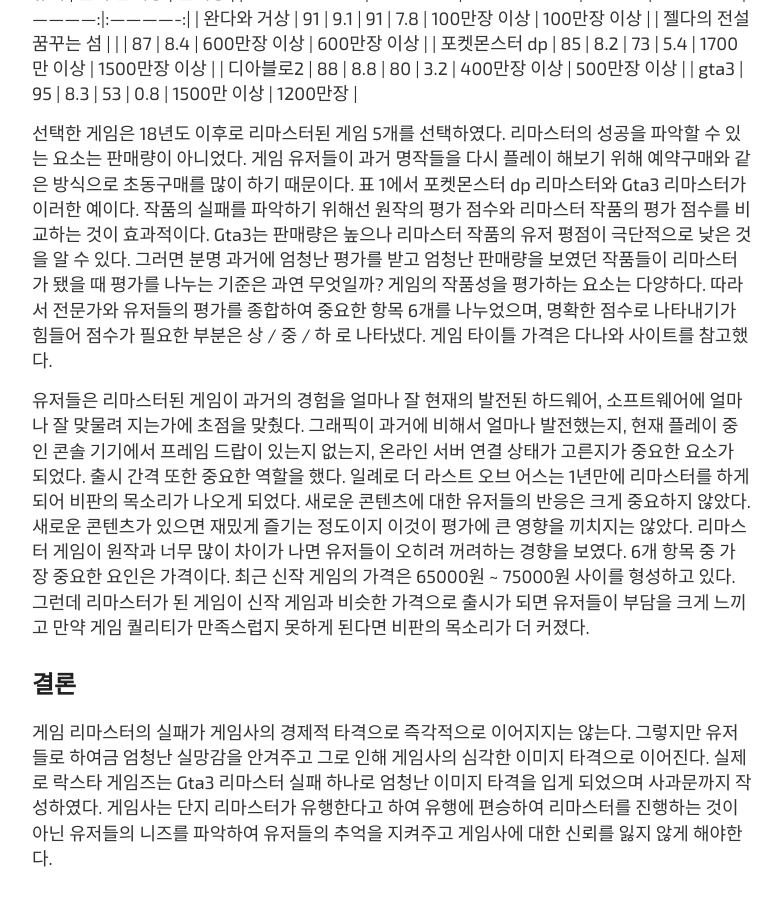
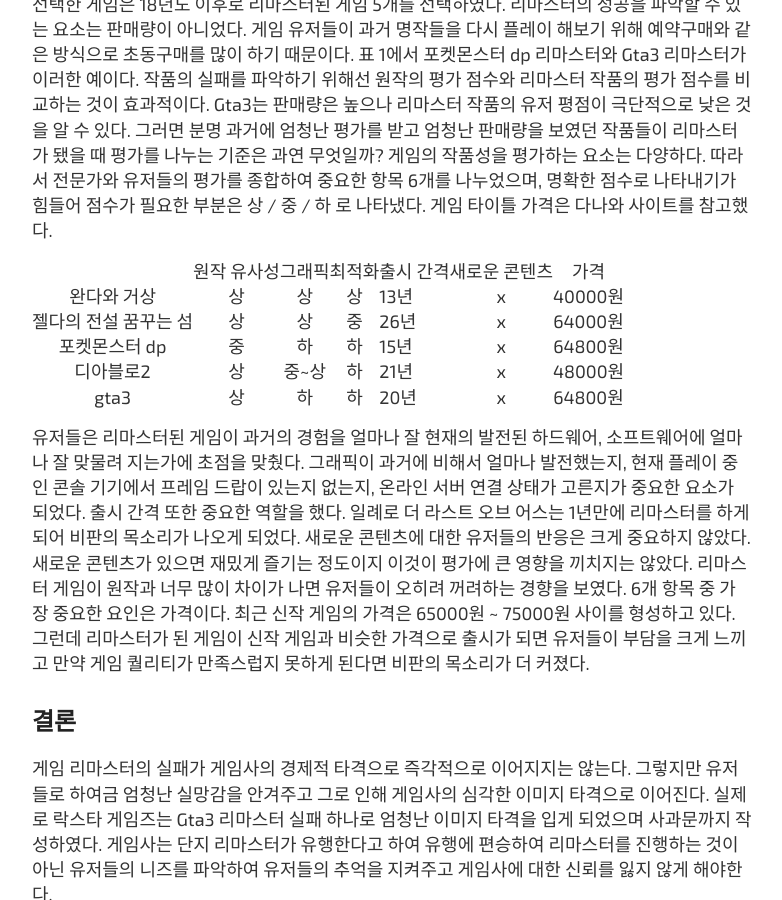
Before and after one commit to ddglackrp/ddglackrp.github.io, a Jekyll site: the page built from _posts/2023-10-06-Survey.md, in a window 1280 px wide and 900 px high, scrolled down 1330 px. Shown: the whole window, without its empty margins (248-1030 px from the left). Built offline with Jekyll 4.4.1, drawn with Linux system fonts in a browser that asks for light colours; some web fonts are replaced; some of the changed text lies outside the part shown.

Commit message:
feat : 표 추가

```diff
--- a/_posts/2023-10-06-Survey.md
+++ b/_posts/2023-10-06-Survey.md
@@ -33,7 +29,13 @@ tags: article, nextjs, js
 선택한 게임은 18년도 이후로 리마스터된 게임 5개를 선택하였다. 리마스터의 성공을 파악할 수 있는 요소는 판매량이 아니었다. 게임 유저들이 과거 명작들을 다시 플레이 해보기 위해 예약구매와 같은 방식으로 초동구매를 많이 하기 때문이다. 표 1에서 포켓몬스터 dp 리마스터와 Gta3 리마스터가 이러한 예이다. 작품의 실패를 파악하기 위해선 원작의 평가 점수와 리마스터 작품의 평가 점수를 비교하는 것이 효과적이다. Gta3는 판매량은 높으나 리마스터 작품의 유저 평점이 극단적으로 낮은 것을 알 수 있다.
 그러면 분명 과거에 엄청난 평가를 받고 엄청난 판매량을 보였던 작품들이 리마스터가 됐을 때 평가를 나누는 기준은 과연 무엇일까? 게임의 작품성을 평가하는 요소는 다양하다. 따라서 전문가와 유저들의 평가를 종합하여 중요한 항목 6개를 나누었으며, 명확한 점수로 나타내기가 힘들어 점수가 필요한 부분은 상 / 중 / 하 로 나타냈다. 게임 타이틀 가격은 다나와 사이트를 참고했다.
 
-
+|                       | 원작 유사성 | 그래픽 | 최적화 | 출시 간격 | 새로운 콘텐츠 |   가격  |
+|:---------------------:|:-----------:|:------:|:------:|-----------|:-------------:|:-------:|
+|      완다와 거상      |      상     |   상   |   상   |    13년   |       x       | 40000원 |
+| 젤다의 전설 꿈꾸는 섬 |      상     |   상   |   중   |    26년   |       x       | 64000원 |
+|     포켓몬스터 dp     |      중     |   하   |   하   |    15년   |       x       | 64800원 |
+|       디아블로2       |      상     |  중~상 |   하   |    21년   |       x       | 48000원 |
+|          gta3         |      상     |   하   |   하   |    20년   |       x       | 64800원 |
 
 유저들은 리마스터된 게임이 과거의 경험을 얼마나 잘 현재의 발전된 하드웨어, 소프트웨어에 얼마나 잘 맞물려 지는가에 초점을 맞췄다. 그래픽이 과거에 비해서 얼마나 발전했는지, 현재 플레이 중인 콘솔 기기에서 프레임 드랍이 있는지 없는지, 온라인 서버 연결 상태가 고른지가 중요한 요소가 되었다. 출시 간격 또한 중요한 역할을 했다. 일례로 더 라스트 오브 어스는 1년만에 리마스터를 하게되어 비판의 목소리가 나오게 되었다. 새로운 콘텐츠에 대한 유저들의 반응은 크게 중요하지 않았다. 새로운 콘텐츠가 있으면 재밌게 즐기는 정도이지 이것이 평가에 큰 영향을 끼치지는 않았다. 리마스터 게임이 원작과 너무 많이 차이가 나면 유저들이 오히려 꺼려하는 경향을 보였다.
 6개 항목 중 가장 중요한 요인은 가격이다. 최근 신작 게임의 가격은 65000원 ~ 75000원 사이를 형성하고 있다. 그런데 리마스터가 된 게임이 신작 게임과 비슷한 가격으로 출시가 되면 유저들이 부담을 크게 느끼고 만약 게임 퀄리티가 만족스럽지 못하게 된다면 비판의 목소리가 더 커졌다.
```
Also changed, not shown: other parts of _posts/2023-10-06-Survey.md (+1 -5 lines).
